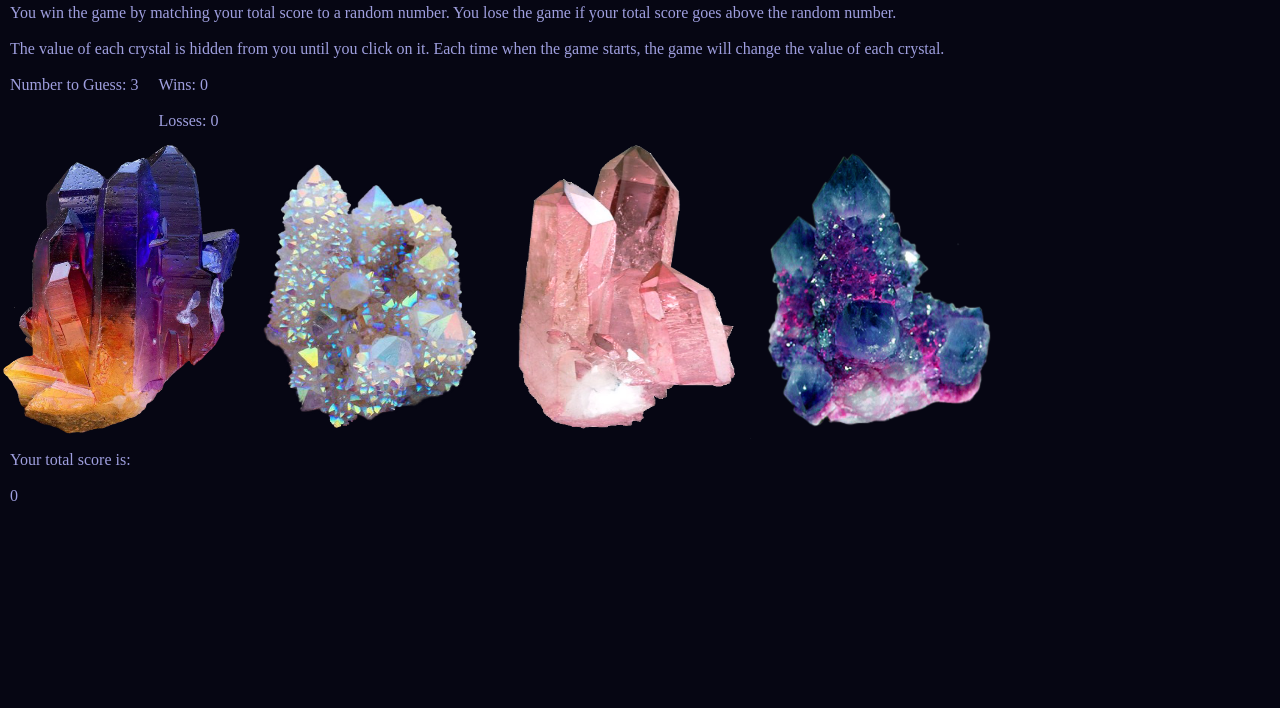
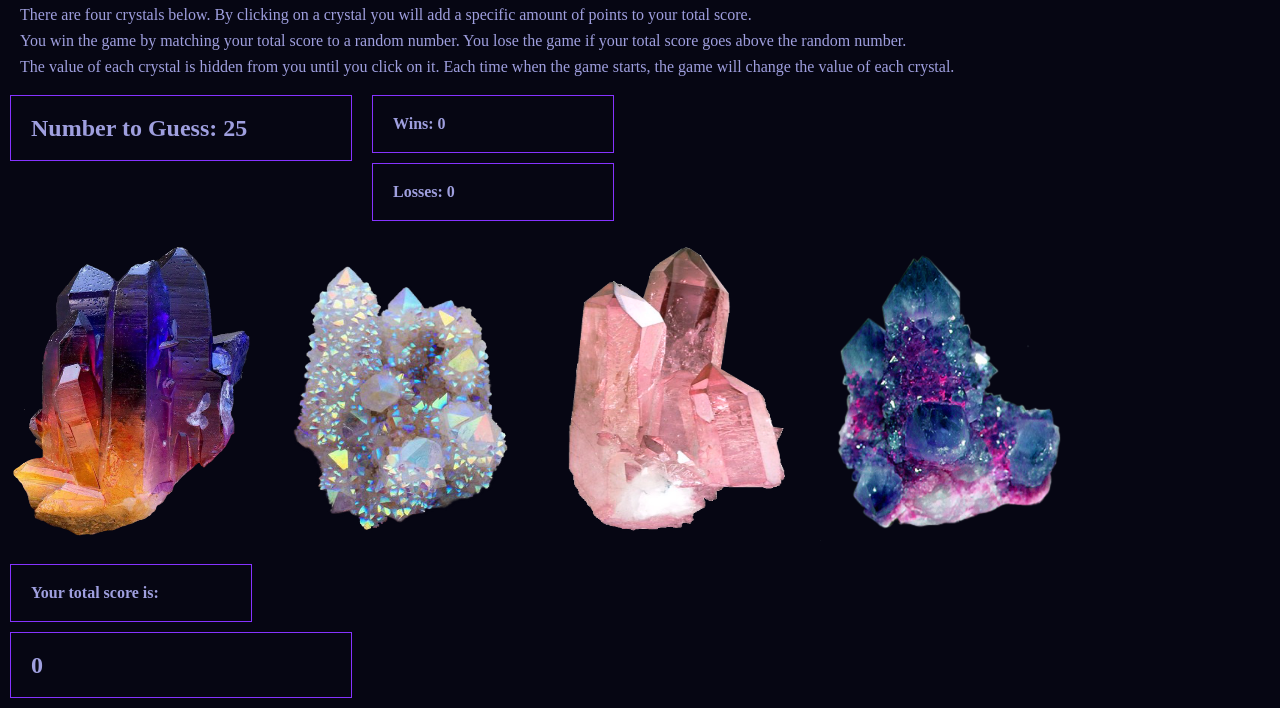
Before and after one commit to Avalineai/unit-4-game, a plain HTML site: page index.html in a window 1280 px wide. Shown: the part 113-821 px from the top of the page. Before the commit the page ends 800 px from the top, so only its background shows below. Drawn offline with nearby package versions, Linux system fonts and the light colour scheme.

Commit message:
edits done

```diff
--- a/assets/css/reset.css
+++ b/assets/css/reset.css
@@ -3,8 +3,7 @@
     License: none (public domain)
 */
 
-html, body, div, span, applet, object, iframe,
-h1, h2, h3, h4, h5, h6, p, blockquote, pre,
+html, body, div, span, applet, object, iframe, h3, h5, h6, p, blockquote, pre,
 a, abbr, acronym, address, big, cite, code,
 del, dfn, em, img, ins, kbd, q, s, samp,
 small, strike, strong, sub, sup, tt, var,
--- a/assets/css/style.css
+++ b/assets/css/style.css
@@ -1,23 +1,47 @@
-.crystal-image, .pinkcrystal-image, .bluepinkcrystal-image,.whitecrystal-image {
+.crystal-image, .pinkcrystal-image, .bluepinkcrystal-image,.whitecrystal-image{
     width: 250px;
     height: 300px;
+    padding: 10px;
 }
 
 .recordsection {
     display: flex;
     flex-direction: row;
+    flex-wrap: wrap;
+
 }
 
 .crystalsection {
     display: flex;
     flex-direction: row;
+    flex-wrap: wrap;
 }
 
-h1, h4, p {
-    padding: 10px;
+p {
+    color: #9f9fdf;
+    margin: 10px;
+}
+h1, h2, #total-score {
+    padding: 20px;
+    margin: 10px;
+    width: 300px;
+    color: #9f9fdf;
+    border: 1px solid #8533ff;
+}
+h4 {
+    padding: 20px;
+    margin: 10px;
+    width: 200px;
+    color: #9f9fdf;
+    border: 1px solid #8533ff;
+}
+
+
+#sectioninstr {
+    margin: 10px;
     color: #9f9fdf;
 }
-
 body {
     background-color: #060613;
+
 }
--- a/assets/javascript/game.js
+++ b/assets/javascript/game.js
@@ -1,15 +1,63 @@
 $(document).ready(function () {
+    //one crystal -always- has to be assigned [1], crystals ideally should be looped...but how to create each one uniquely?...make an array of objects to loop through?-see spider web exercise..
 
+    //to make this mobile-friendly, maybe have media query hide/show buttons to push for scores for screen sizes..
 
-    var randomNumber = 3; //this needs to be an array for the homework game, and looped and split and assigned, or shuffled through for a number***note, one crystal -always- has to be assigned [1]
+var randomNumber = getRandomNum(19, 120);
+var crystalValueOne = getRandomNum(1, 6)
+var crystalValueRand = crystalValueOne * 2;
+var crystalValueTwo = getRandomNum(1, 6);
+var crystalValueTwoRand = (crystalValueTwo * 2 )+ 1;
+var crystalValueThreeRand = getRandomNum(9, 12);
+var crystalValueFourRand = getRandomNum(1, 8);
 
-    //crystals ideally should be looped...but how to create each one uniquely?...make an array of objects to loop through?-see spider web exercise..
+function getRandomNum(min, max) {
+    min = Math.ceil(min);
+    max = Math.floor(max);
+    return Math.floor(Math.random() * (max - min)) + min;
+}
+    var imageCrystal = $("<img>");
+    imageCrystal.addClass("crystal-image");
+    imageCrystal.attr("src", "assets/images/intensecrystal.png");
+    $("#crystals").append(imageCrystal);
 
-    //after player wins or loses, need new randomNumber assigned.
+    var imageCrystalTwo = $('<img>');
+    imageCrystalTwo.addClass("whitecrystal-image");
+    imageCrystalTwo.attr("src", "assets/images/whitecrystal.png");
+    $("#crystals2").append(imageCrystalTwo);
 
+    var imageCrystalThree = $('<img>');
+    imageCrystalThree.addClass("pinkcrystal-image");
+    imageCrystalThree.attr("src", "assets/images/pinkcrystal.png");
+    $("#crystals3").append(imageCrystalThree);
 
+    var imageCrystalFour = $('<img>');
+    imageCrystalFour.addClass("bluepinkcrystal-image");
+    imageCrystalFour.attr("src", "assets/images/bluepinkcrystal.png");
+    $("#crystals4").append(imageCrystalFour);
 
+    function newRandomNumber() {
+    randomNumber = getRandomNum(19, 120);
+    console.log("number to guess " + randomNumber)
     $("#ranNum-to-guess").text(randomNumber);
+    crystalValueOne = getRandomNum(1, 6)
+    crystalValueRand = crystalValueOne * 2;
+    crystalValueTwo = getRandomNum(1, 6);
+    crystalValueTwoRand = (crystalValueTwo * 2 )+ 1;
+    crystalValueThreeRand = getRandomNum(9, 12);
+    crystalValueFourRand = getRandomNum(1, 8);
+
+    imageCrystal.attr("num-crystalvalue", crystalValueRand);
+    imageCrystalTwo.attr("num-crystalvaluetwo", crystalValueTwoRand);
+    imageCrystalThree.attr("num-crystalvaluethree", crystalValueThreeRand);
+    imageCrystalFour.attr("num-crystalvaluefour", crystalValueFourRand);
+    console.log("crystal "+ crystalValueRand)
+    console.log("crystalTwo "+ crystalValueTwoRand)
+    console.log("crystalthree "+ crystalValueThreeRand)
+    console.log("crystalfour " + crystalValueFourRand)
+}
+newRandomNumber()
+
 var totalScore = 0;
 $('#total-score').text(totalScore)
 var wins = 0;
@@ -18,80 +66,87 @@ $(document).ready(function () {
 $('#losses-score').text(losses)
 
 function scoreComparePrint() {
-        $('#total-score').text(totalScore)
     if (totalScore === randomNumber) {
         wins++;
-            $('#wins-score').text(wins)
+        $('#wins-score').text(wins);
         if (wins+1) {
             totalScore = 0;
-                $('#total-score').text(totalScore)
+            $('#total-score').text(totalScore);
+            newRandomNumber()
         }
     }
-        else if (totalScore >= randomNumber) {
+    else if (totalScore > randomNumber) {
         losses++;
         $('#losses-score').text(losses)
         if (losses+1) {
             totalScore = 0;
             $('#total-score').text(totalScore)
+            newRandomNumber()
         }
     }
-    }
-    var crystalValue = [2];
-    for (var i = 0; i < crystalValue.length; i++) {
-        var imageCrystal = $("<img>");
-        imageCrystal.addClass("crystal-image");
-        imageCrystal.attr("src", "assets/images/intensecrystal.png");
-        imageCrystal.attr("num-crystalvalue", crystalValue[i]);
-        $("#crystals").append(imageCrystal);
-    }
-    var crystalValueTwo = [1];
-    for (let i = 0; i < crystalValueTwo.length; i++) {
-        var imageCrystalTwo = $('<img>');
-        imageCrystalTwo.addClass("whitecrystal-image");
-        imageCrystalTwo.attr("src", "assets/images/whitecrystal.png");
-        imageCrystalTwo.attr("num-crystalvaluetwo", crystalValueTwo[i]);
-        $("#crystals2").append(imageCrystalTwo);
-    }
-    var crystalValueThree = [3];
-    for (let i = 0; i < crystalValueThree.length; i++) {
-        var imageCrystalThree = $('<img>');
-        imageCrystalThree.addClass("pinkcrystal-image");
-        imageCrystalThree.attr("src", "assets/images/pinkcrystal.png");
-        imageCrystalThree.attr("num-crystalvaluethree", crystalValueThree[i]);
-        $("#crystals3").append(imageCrystalThree);
-    }
-    var crystalValueFour = [4];
-    for (let i = 0; i < crystalValueFour.length; i++) {
-        var imageCrystalFour = $('<img>');
-        imageCrystalFour.addClass("bluepinkcrystal-image");
-        imageCrystalFour.attr("src", "assets/images/bluepinkcrystal.png");
-        imageCrystalFour.attr("num-crystalvaluefour", crystalValueFour[i]);
-        $("#crystals4").append(imageCrystalFour);
 }
 
 $(".crystal-image").on("click", function () {
 var crystalValue = ($(this).attr("num-crystalvalue"));
 crystalValue = parseInt(crystalValue);
 totalScore += crystalValue;
+$('#total-score').text(totalScore)
 scoreComparePrint()
 });
+
 $(".whitecrystal-image").on("click", function () {
 var crystalValueTwo = ($(this).attr("num-crystalvaluetwo"));
 crystalValueTwo = parseInt(crystalValueTwo);
 totalScore += crystalValueTwo;
+$('#total-score').text(totalScore)
 scoreComparePrint()
 });
 $(".pinkcrystal-image").on("click", function () {
 var crystalValueThree = ($(this).attr("num-crystalvaluethree"));
 crystalValueThree = parseInt(crystalValueThree);
 totalScore += crystalValueThree;
+$('#total-score').text(totalScore)
 scoreComparePrint()
 });
 $(".bluepinkcrystal-image").on("click", function () {
 var crystalValueFour = ($(this).attr("num-crystalvaluefour"));
 crystalValueFour = parseInt(crystalValueFour);
 totalScore += crystalValueFour;
+$('#total-score').text(totalScore)
 scoreComparePrint()
 });
 
+
+
+$(".crystal-image").on("tap", function () {
+var crystalValue = ($(this).attr("num-crystalvalue"));
+crystalValue = parseInt(crystalValue);
+totalScore += crystalValue;
+$('#total-score').text(totalScore)
+scoreComparePrint()
 });
+
+$(".whitecrystal-image").on("tap", function () {
+var crystalValueTwo = ($(this).attr("num-crystalvaluetwo"));
+crystalValueTwo = parseInt(crystalValueTwo);
+totalScore += crystalValueTwo;
+$('#total-score').text(totalScore)
+scoreComparePrint()
+});
+$(".pinkcrystal-image").on("tap", function () {
+var crystalValueThree = ($(this).attr("num-crystalvaluethree"));
+crystalValueThree = parseInt(crystalValueThree);
+totalScore += crystalValueThree;
+$('#total-score').text(totalScore)
+scoreComparePrint()
+});
+$(".bluepinkcrystal-image").on("tap", function () {
+var crystalValueFour = ($(this).attr("num-crystalvaluefour"));
+crystalValueFour = parseInt(crystalValueFour);
+totalScore += crystalValueFour;
+$('#total-score').text(totalScore)
+scoreComparePrint()
+});
+
+
+});
--- a/index.html
+++ b/index.html
@@ -11,7 +11,7 @@
 <body>
 
     <header><h1>Crystal Collector!</h1></header>
-    <section>
+    <section id="sectioninstr">
         <p class="directions">
             You will be given a random number at the start of the game.
         </p>
@@ -29,7 +29,7 @@
 
     <section class="recordsection">
     <div>
-    <h1>Number to Guess: <span id="ranNum-to-guess"></span></h1>
+    <h2>Number to Guess: <span id="ranNum-to-guess"></span></h2>
     </div>
     <div>
     <h4>Wins: <span id="wins-score"></span></h4>
@@ -54,15 +54,9 @@
             <h4>Your total score is: </h4>
         </div>
         <div>
-            <p id="total-score"></p>
+            <h2 id="total-score"></h2>
         </div>
     </section>
-
-
-
-
-
-
 
 
 <script type="text/javascript" src="https://cdnjs.cloudflare.com/ajax/libs/jquery/3.2.1/jquery.min.js"></script>
```
Lines whose indentation alone changed are shown as unchanged.
